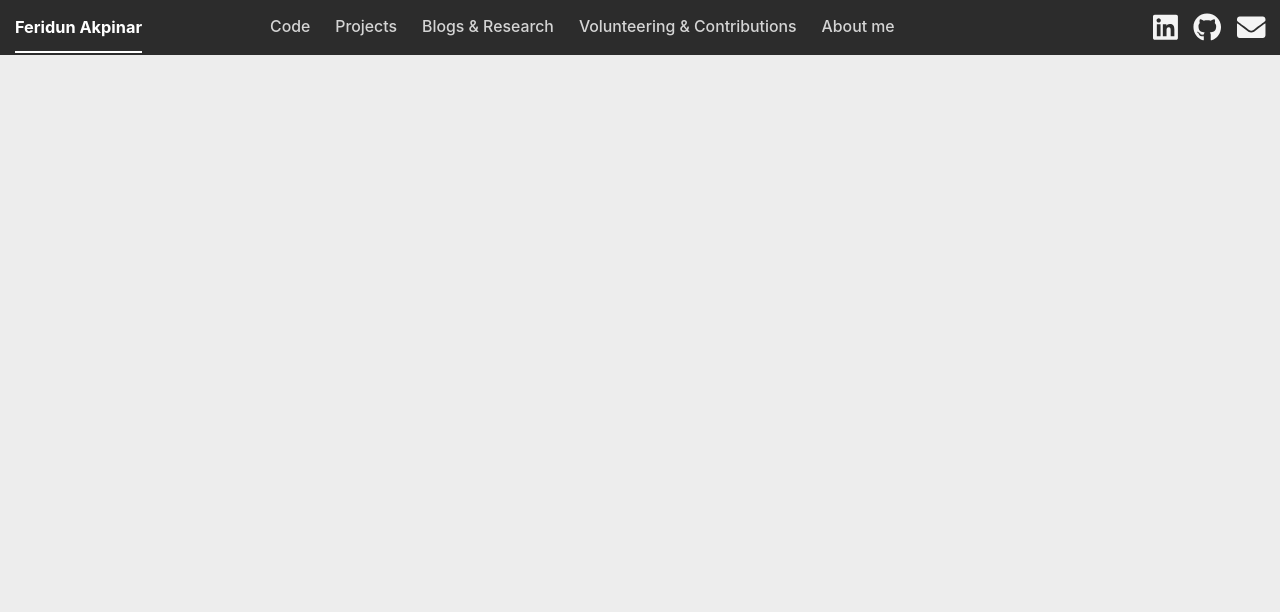
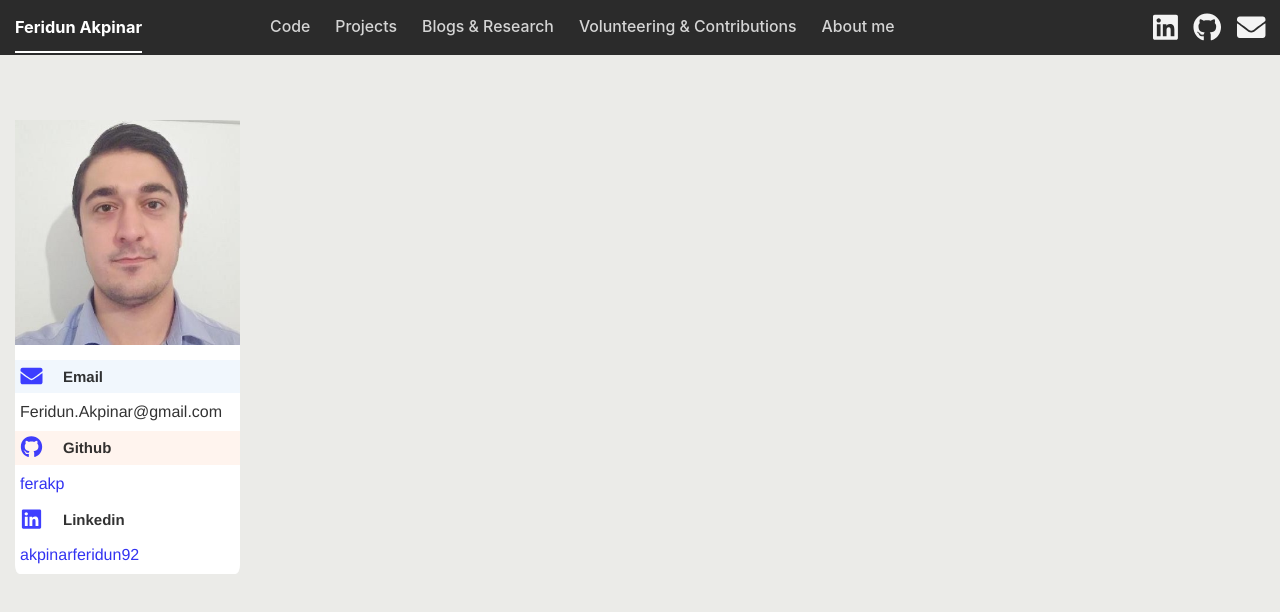
Before and after one commit to ferakp/personalwebsite, a React (Create React App) app: page / in a window 1280 px wide. Shown: the top 612 px of the page. Built offline with nearby package versions, Linux system fonts and the light colour scheme.

Commit message:
Add ProfileBar component

```diff
--- a/src/App.js
+++ b/src/App.js
@@ -1,6 +1,6 @@
 import React, { useReducer } from "react";
 import { Home } from "./pages/Home";
-import { Header } from "./components/Header";
+import { Header } from "./components/header/Header";
 import { getContext } from "./states/context";
 import { initialState, reducer } from "./states/state";
 import { Routes, Route } from "react-router-dom";
--- a/src/components/Header.js
+++ b/src/components/header/Header.js
@@ -1,6 +1,6 @@
 import React from "react";
-import { getContext } from "../states/context";
-import { NavigationBar } from "./navigation-bar/NavigationBar";
+import { getContext } from "../../states/context";
+import { NavigationBar } from "../navigation-bar/NavigationBar";
 
 export class Header extends React.Component {
   static contextType = getContext();
--- /dev/null
+++ b/src/components/profile-bar/ProfileBar.js
@@ -0,0 +1,44 @@
+import React from "react";
+import styles from "./ProfileBar.module.css";
+import { getContext } from "../../states/context";
+import { FontAwesomeIcon } from "@fortawesome/react-fontawesome";
+
+export class ProfileBar extends React.Component {
+  static contextType = getContext();
+
+  render() {
+    this.profile = this.context.app.profile;
+
+    let icons = new Map();
+    icons.set("linkedin", ["fab", "linkedin"]);
+    icons.set("github", ["fab", "github"]);
+    icons.set("email", ["fas", "envelope"]);
+
+    let links = new Map();
+    links.set("linkedin", "https://linkedin.com/in/" + this.profile["linkedin"]);
+    links.set("github", "https://github.com/" + this.profile["github"]);
+
+    return (
+      <div className={styles.container}>
+        <div className={styles.imageContainer}>
+          <img src="./profilephoto.jpeg" />
+        </div>
+        {Object.entries(this.profile).map((e) => {
+          return (
+            <React.Fragment>
+              <a className={styles.link} key={e[0] + "-"}>
+                <span className={styles.iconContainer}>
+                  <FontAwesomeIcon className={styles.itemIcon} icon={icons.get(e[0])} />
+                </span>
+                <span className={styles.itemText}>{e[0].charAt(0).toUpperCase() + e[0].slice(1)}</span>
+              </a>
+              <a className={styles.linkContent} target="_blank" href={links.get(e[0])}>
+                {e[1]}
+              </a>
+            </React.Fragment>
+          );
+        })}
+      </div>
+    );
+  }
+}
--- /dev/null
+++ b/src/components/profile-bar/ProfileBar.module.css
@@ -0,0 +1,62 @@
+.container {
+    display:flex;
+    flex: 1;
+    flex-direction: column;
+    background-color: #ffffff;
+    width: 225px;
+    margin-left: 15px;
+    margin-top: 65px;
+    border-radius: 2%;
+}
+
+.imageContainer {
+    display: flex;
+    flex: 1;
+    max-height: 225px;
+    justify-content: center;
+    overflow: hidden;
+    margin-bottom: 15px;
+}
+
+.imageContainer img {
+    width: 225px;
+    height: 225px;
+}
+
+.link {
+    display: flex;
+    align-items: center;
+    margin-bottom: 10px;
+    padding: 5px;
+}
+
+.itemIcon {
+    font-size: 22px;
+    color: rgba(0, 0, 255, 0.753);
+    min-width: 23px !important;
+}
+
+.itemText {
+    margin-left: 20px;
+    font-size: 15px;
+    font-weight: bold;
+    opacity: 0.8;
+}
+
+.link:nth-of-type(1) {
+    background-color: rgba(159, 202, 236, 0.144);
+}
+
+.link:nth-of-type(2) {
+    background-color: rgba(162, 248, 140, 0.144);
+}
+
+.link:nth-of-type(3) {
+    background-color: rgba(255, 176, 140, 0.144);
+}
+
+.linkContent {
+    margin: 0px 0px 10px 5px;
+    opacity: 0.8;
+    text-decoration: none;
+}
--- a/src/index.css
+++ b/src/index.css
@@ -2,11 +2,12 @@ body {
   margin: 0;
   font-family: "Helvetica Neue", Helvetica, Arial, sans-serif;
   -moz-osx-font-smoothing: grayscale;
-  background-color: rgba(128, 128, 128, 0.137);
+  background-color: rgb(235, 235, 232);
 }
 
 #root {
   display: flex;
   flex: 1;
   height: 100vh;
+  flex-direction: column;
 }
--- a/src/pages/Home.js
+++ b/src/pages/Home.js
@@ -1,12 +1,17 @@
 import React from "react";
 import { getContext } from "../states/context";
 import styles from "./Home.module.css";
+import {ProfileBar} from '../components/profile-bar/ProfileBar'
 
 export class Home extends React.Component {
   static contextType = getContext();
 
   render() {
-    return <p></p>;
+    return (
+      <div>
+        <ProfileBar {...this.props}/>
+      </div>
+      );
   }
 
   updateLast(){
--- a/src/states/state.js
+++ b/src/states/state.js
@@ -3,6 +3,11 @@ export const initialState = {
   app: {
     uiSettings: {
       appScale: "Medium"
+    },
+    profile: {
+      email: "Feridun.Akpinar@gmail.com",
+      github: "ferakp",
+      linkedin: "akpinarferidun92"
     },
     backendApi: {},
     header: {
```
Also changed, not shown: public/profilephoto.jpeg (added), src/components/profile-bar/ProfileBar.html (added).
